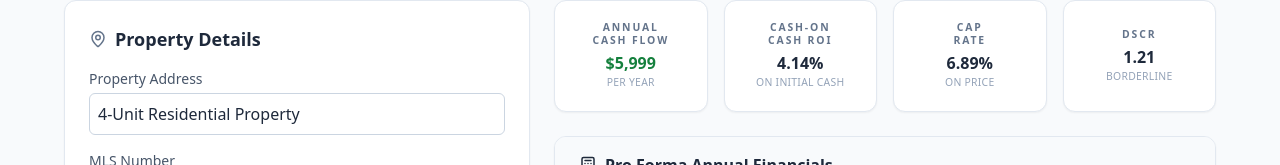
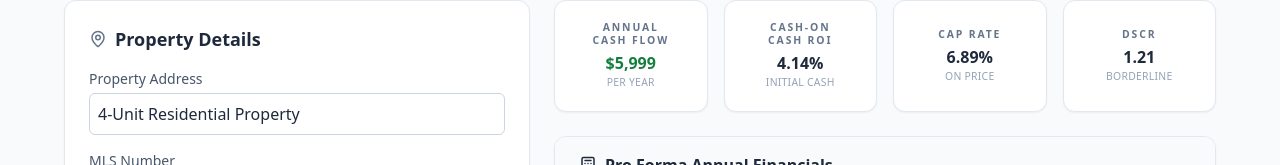
Before and after one commit to Teamsarrow/Multifamily-ROI-analyzer, a React (Vite) app: page / in a window 1280 px wide. Shown: the part 197-362 px from the top of the page. Built offline with nearby package versions, Linux system fonts and the light colour scheme; the HTML template or start-up script is replaced by a standard one.

Commit message:
Update App.jsx

```diff
--- a/src/App.jsx
+++ b/src/App.jsx
@@ -868,14 +868,14 @@ ${unitMixDetails}
     </div>
 
     <div className="kpi-sub text-[0.65rem] text-slate-400 uppercase tracking-wide">
-      On Initial Cash
+      Initial Cash
     </div>
   </div>
 
   {/* Cap Rate */}
   <div className="kpi-box bg-white rounded-xl shadow-sm border border-slate-200 text-center h-28 flex flex-col justify-center">
     <div className="kpi-title text-[0.65rem] font-semibold tracking-[0.18em] uppercase text-slate-500 leading-tight">
-      Cap<br />Rate
+      Cap Rate
     </div>
 
     <div className="kpi-value mt-1 font-extrabold text-slate-800">
```
